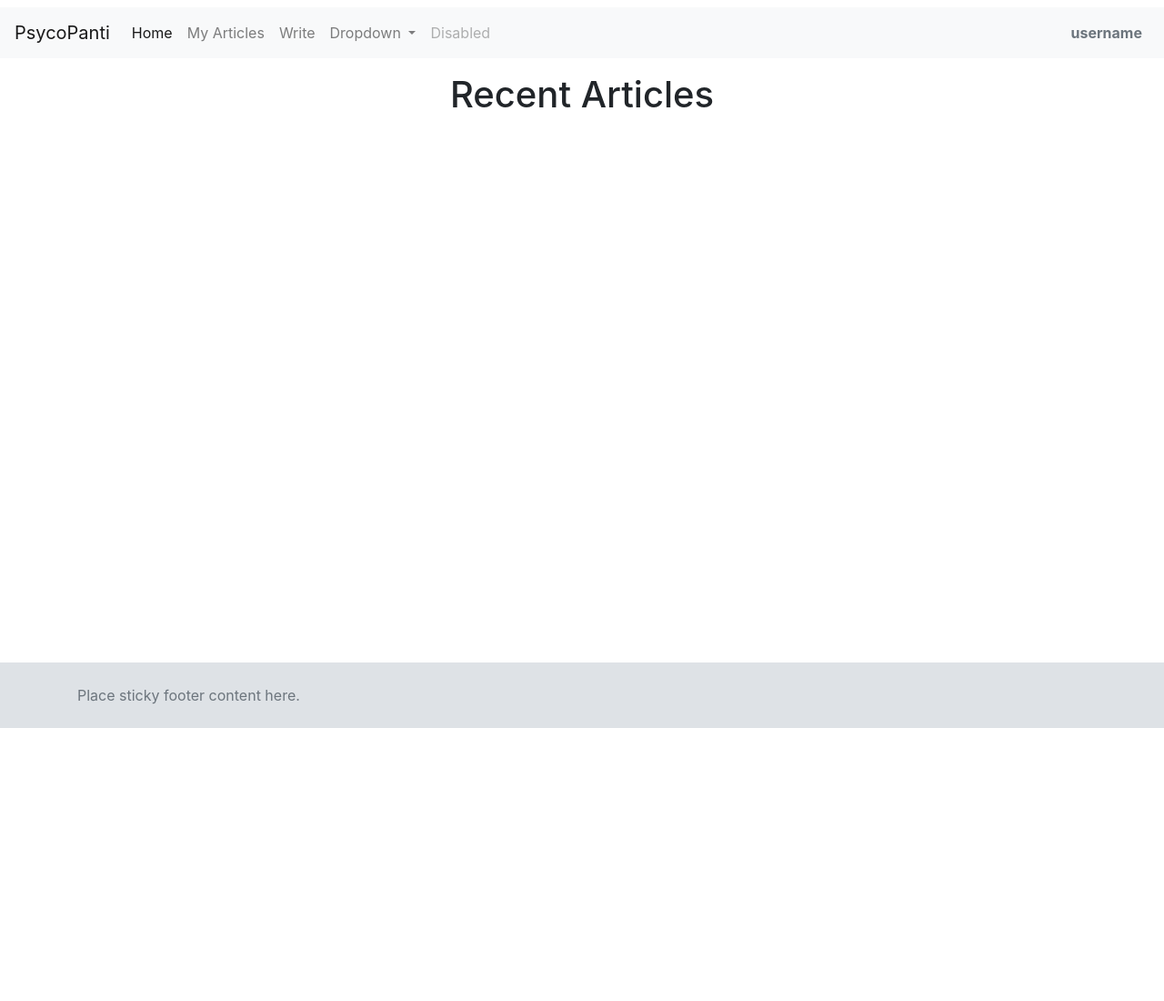
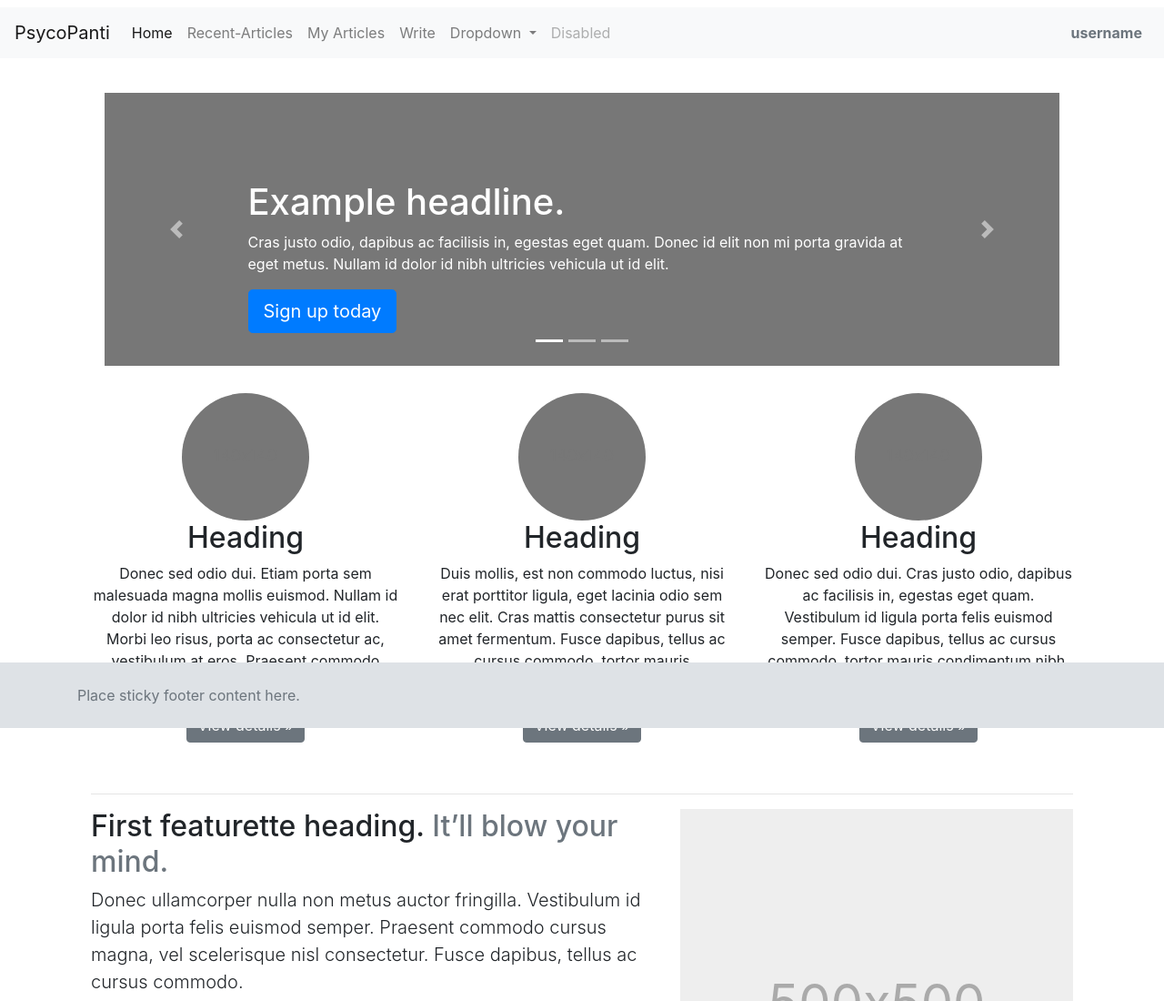
Before and after one commit to mrpkdeveloper/BrainHealth, a website: page src/public/index.html in a window 1280 px wide. Shown: the top 1100 px of the page at 91% size. Drawn offline with nearby package versions, Linux system fonts and the light colour scheme; no server answers.

Commit message:
home page added

```diff
--- a/src/public/app/common.js
+++ b/src/public/app/common.js
@@ -3,7 +3,7 @@ $(
         //after loading navbar.html file than obly loginifneeded function will work
         $('#navbar').load('/components/navbar.html', loginIfNeeded)
         $('#footer').load('/components/footer.html')
-        $('#content').load('/components/Articles.html')
+        $('#content').load('/components/Home.html')
 
     }
 )
--- a/src/public/app/style.css
+++ b/src/public/app/style.css
@@ -13,6 +13,41 @@
     top: 0px;
     z-index: 1;
 }
-#content{
-    height: 1000px;
+
+.bd-placeholder-img {
+    font-size: 1.125rem;
+    text-anchor: middle;
+    -webkit-user-select: none;
+    -moz-user-select: none;
+    -ms-user-select: none;
+    user-select: none;
 }
+
+@media (min-width: 768px) {
+    .bd-placeholder-img-lg {
+        font-size: 3.5rem;
+    }
+}
+/* #content{
+    /* height: 1000px; */
+/* }  */
+
+.home{
+    margin: 30px;
+    height: 300px;
+
+}
+
+.carousel-caption {
+    bottom: 0px;
+    z-index: 10;
+}
+
+.marketing .col-lg-4 {
+    margin-bottom: 1.5rem;
+    text-align: center;
+}
+
+.btn{
+    z-index: 2;
+}
--- /dev/null
+++ b/src/public/components/Home.html
@@ -0,0 +1,190 @@
+<div class="container ">
+    <div id="myCarousel" class="carousel slide home" data-ride="carousel">
+        <ol class="carousel-indicators">
+            <li data-target="#myCarousel" data-slide-to="0" class="active"></li>
+            <li data-target="#myCarousel" data-slide-to="1" class=""></li>
+            <li data-target="#myCarousel" data-slide-to="2" class=""></li>
+        </ol>
+        <div class="carousel-inner">
+            <div class="carousel-item active">
+                <svg class="bd-placeholder-img" width="100%" height="300px" xmlns="http://www.w3.org/2000/svg"
+                    preserveAspectRatio="xMidYMid slice" focusable="false" role="img">
+                    <rect width="100%" height="300px" fill="#777"></rect>
+                </svg>
+                <div class="container">
+                    <div class="carousel-caption text-left">
+                        <h1>Example headline.</h1>
+                        <p>Cras justo odio, dapibus ac facilisis in, egestas eget quam. Donec id elit non mi porta
+                            gravida at eget metus. Nullam id dolor id nibh ultricies vehicula ut id elit.</p>
+                        <p><a class="btn btn-lg btn-primary" href="#" role="button">Sign up today</a></p>
+                    </div>
+                </div>
+            </div>
+            <div class="carousel-item container">
+                <svg class="bd-placeholder-img" width="100%" height="300px" xmlns="http://www.w3.org/2000/svg"
+                    preserveAspectRatio="xMidYMid slice" focusable="false" role="img">
+                    <rect width="100%" height="100%" fill="#777"></rect>
+                </svg>
+
+                <div class="container">
+                    <div class="carousel-caption">
+                        <h1>Another example headline.</h1>
+                        <p>Cras justo odio, dapibus ac facilisis in, egestas eget quam. Donec id elit non mi porta
+                            gravida at eget metus. Nullam id dolor id nibh ultricies vehicula ut id elit.</p>
+                        <p><a class="btn btn-lg btn-primary" href="#" role="button">Learn more</a></p>
+                    </div>
+                </div>
+            </div>
+            <div class="carousel-item">
+                <svg class="bd-placeholder-img" width="100%" height="300px" xmlns="http://www.w3.org/2000/svg"
+                    preserveAspectRatio="xMidYMid slice" focusable="false" role="img">
+                    <rect width="100%" height="100%" fill="#777"></rect>
+                </svg>
+                <div class="container">
+                    <div class="carousel-caption text-right">
+                        <h1>One more for good measure.</h1>
+                        <p>Cras justo odio, dapibus ac facilisis in, egestas eget quam. Donec id elit non mi porta
+                            gravida at eget metus. Nullam id dolor id nibh ultricies vehicula ut id elit.</p>
+                        <p><a class="btn btn-lg btn-primary" href="#" role="button">Browse gallery</a></p>
+                    </div>
+                </div>
+            </div>
+        </div>
+        <a class="carousel-control-prev" href="#myCarousel" role="button" data-slide="prev">
+            <span class="carousel-control-prev-icon" aria-hidden="true"></span>
+            <span class="sr-only">Previous</span>
+        </a>
+        <a class="carousel-control-next" href="#myCarousel" role="button" data-slide="next">
+            <span class="carousel-control-next-icon" aria-hidden="true"></span>
+            <span class="sr-only">Next</span>
+        </a>
+    </div>
+
+
+    <!-- Marketing messaging and featurettes
+      ================================================== -->
+    <!-- Wrap the rest of the page in another container to center all the content. -->
+
+    <div class="container marketing">
+
+        <!-- Three columns of text below the carousel -->
+        <div class="row">
+            <div class="col-lg-4">
+                <svg class="bd-placeholder-img rounded-circle" width="140" height="140"
+                    xmlns="http://www.w3.org/2000/svg" preserveAspectRatio="xMidYMid slice" focusable="false" role="img"
+                    aria-label="Placeholder: 140x140">
+                    <title>Placeholder</title>
+                    <rect width="100%" height="100%" fill="#777"></rect><text x="50%" y="50%" fill="#777"
+                        dy=".3em">140x140</text>
+                </svg>
+                <h2>Heading</h2>
+                <p>Donec sed odio dui. Etiam porta sem malesuada magna mollis euismod. Nullam id dolor id nibh
+                    ultricies vehicula ut id elit. Morbi leo risus, porta ac consectetur ac, vestibulum at eros.
+                    Praesent commodo cursus magna.</p>
+                <p><a class="btn btn-secondary" href="#" role="button">View details »</a></p>
+            </div><!-- /.col-lg-4 -->
+            <div class="col-lg-4">
+                <svg class="bd-placeholder-img rounded-circle" width="140" height="140"
+                    xmlns="http://www.w3.org/2000/svg" preserveAspectRatio="xMidYMid slice" focusable="false" role="img"
+                    aria-label="Placeholder: 140x140">
+                    <title>Placeholder</title>
+                    <rect width="100%" height="100%" fill="#777"></rect><text x="50%" y="50%" fill="#777"
+                        dy=".3em">140x140</text>
+                </svg>
+                <h2>Heading</h2>
+                <p>Duis mollis, est non commodo luctus, nisi erat porttitor ligula, eget lacinia odio sem nec elit.
+                    Cras mattis consectetur purus sit amet fermentum. Fusce dapibus, tellus ac cursus commodo,
+                    tortor mauris condimentum nibh.</p>
+                <p><a class="btn btn-secondary" href="#" role="button">View details »</a></p>
+            </div><!-- /.col-lg-4 -->
+            <div class="col-lg-4">
+                <svg class="bd-placeholder-img rounded-circle" width="140" height="140"
+                    xmlns="http://www.w3.org/2000/svg" preserveAspectRatio="xMidYMid slice" focusable="false" role="img"
+                    aria-label="Placeholder: 140x140">
+                    <title>Placeholder</title>
+                    <rect width="100%" height="100%" fill="#777"></rect><text x="50%" y="50%" fill="#777"
+                        dy=".3em">140x140</text>
+                </svg>
+                <h2>Heading</h2>
+                <p>Donec sed odio dui. Cras justo odio, dapibus ac facilisis in, egestas eget quam. Vestibulum id
+                    ligula porta felis euismod semper. Fusce dapibus, tellus ac cursus commodo, tortor mauris
+                    condimentum nibh, ut fermentum massa justo sit amet risus.</p>
+                <p><a class="btn btn-secondary" href="#" role="button">View details »</a></p>
+            </div><!-- /.col-lg-4 -->
+        </div><!-- /.row -->
+
+
+        <!-- START THE FEATURETTES -->
+
+        <hr class="featurette-divider">
+
+        <div class="row featurette">
+            <div class="col-md-7">
+                <h2 class="featurette-heading">First featurette heading. <span class="text-muted">It’ll blow your
+                        mind.</span></h2>
+                <p class="lead">Donec ullamcorper nulla non metus auctor fringilla. Vestibulum id ligula porta felis
+                    euismod semper. Praesent commodo cursus magna, vel scelerisque nisl consectetur. Fusce dapibus,
+                    tellus ac cursus commodo.</p>
+            </div>
+            <div class="col-md-5">
+                <svg class="bd-placeholder-img bd-placeholder-img-lg featurette-image img-fluid mx-auto" width="500"
+                    height="500" xmlns="http://www.w3.org/2000/svg" preserveAspectRatio="xMidYMid slice"
+                    focusable="false" role="img" aria-label="Placeholder: 500x500">
+                    <title>Placeholder</title>
+                    <rect width="100%" height="100%" fill="#eee"></rect><text x="50%" y="50%" fill="#aaa"
+                        dy=".3em">500x500</text>
+                </svg>
+            </div>
+        </div>
+
+        <hr class="featurette-divider">
+
+        <div class="row featurette">
+            <div class="col-md-7 order-md-2">
+                <h2 class="featurette-heading">Oh yeah, it’s that good. <span class="text-muted">See for
+                        yourself.</span></h2>
+                <p class="lead">Donec ullamcorper nulla non metus auctor fringilla. Vestibulum id ligula porta felis
+                    euismod semper. Praesent commodo cursus magna, vel scelerisque nisl consectetur. Fusce dapibus,
+                    tellus ac cursus commodo.</p>
+            </div>
+            <div class="col-md-5 order-md-1">
+                <svg class="bd-placeholder-img bd-placeholder-img-lg featurette-image img-fluid mx-auto" width="500"
+                    height="500" xmlns="http://www.w3.org/2000/svg" preserveAspectRatio="xMidYMid slice"
+                    focusable="false" role="img" aria-label="Placeholder: 500x500">
+                    <title>Placeholder</title>
+                    <rect width="100%" height="100%" fill="#eee"></rect><text x="50%" y="50%" fill="#aaa"
+                        dy=".3em">500x500</text>
+                </svg>
+            </div>
+        </div>
+
+        <hr class="featurette-divider">
+
+        <div class="row featurette">
+            <div class="col-md-7">
+                <h2 class="featurette-heading">And lastly, this one. <span class="text-muted">Checkmate.</span></h2>
+                <p class="lead">Donec ullamcorper nulla non metus auctor fringilla. Vestibulum id ligula porta felis
+                    euismod semper. Praesent commodo cursus magna, vel scelerisque nisl consectetur. Fusce dapibus,
+                    tellus ac cursus commodo.</p>
+            </div>
+            <div class="col-md-5">
+                <svg class="bd-placeholder-img bd-placeholder-img-lg featurette-image img-fluid mx-auto" width="500"
+                    height="500" xmlns="http://www.w3.org/2000/svg" preserveAspectRatio="xMidYMid slice"
+                    focusable="false" role="img" aria-label="Placeholder: 500x500">
+                    <title>Placeholder</title>
+                    <rect width="100%" height="100%" fill="#eee"></rect><text x="50%" y="50%" fill="#aaa"
+                        dy=".3em">500x500</text>
+                </svg>
+            </div>
+        </div>
+
+        <hr class="featurette-divider">
+
+        <!-- /END THE FEATURETTES -->
+
+    </div><!-- /.container -->
+
+</div>
+
+<link rel="stylesheet" href="/app/style.css">
+<script defer src="/js/jquery-3.4.1.js"></script>
--- a/src/public/components/navbar.html
+++ b/src/public/components/navbar.html
@@ -8,7 +8,10 @@
   <div class="collapse navbar-collapse" id="navbarSupportedContent">
     <ul class="navbar-nav mr-auto">
       <li class="nav-item active">
-        <a class="nav-link" href="#" data-component="Articles">Home <span class="sr-only">(current)</span></a>
+        <a class="nav-link" href="#" data-component="Home">Home <span class="sr-only">(current)</span></a>
+      </li>
+      <li class="nav-item ">
+        <a class="nav-link" href="#" data-component="Articles">Recent-Articles<span class="sr-only">(current)</span></a>
       </li>
       <li class="nav-item">
         <a class="nav-link" href="#" data-component="myarticles">My Articles</a>
```
